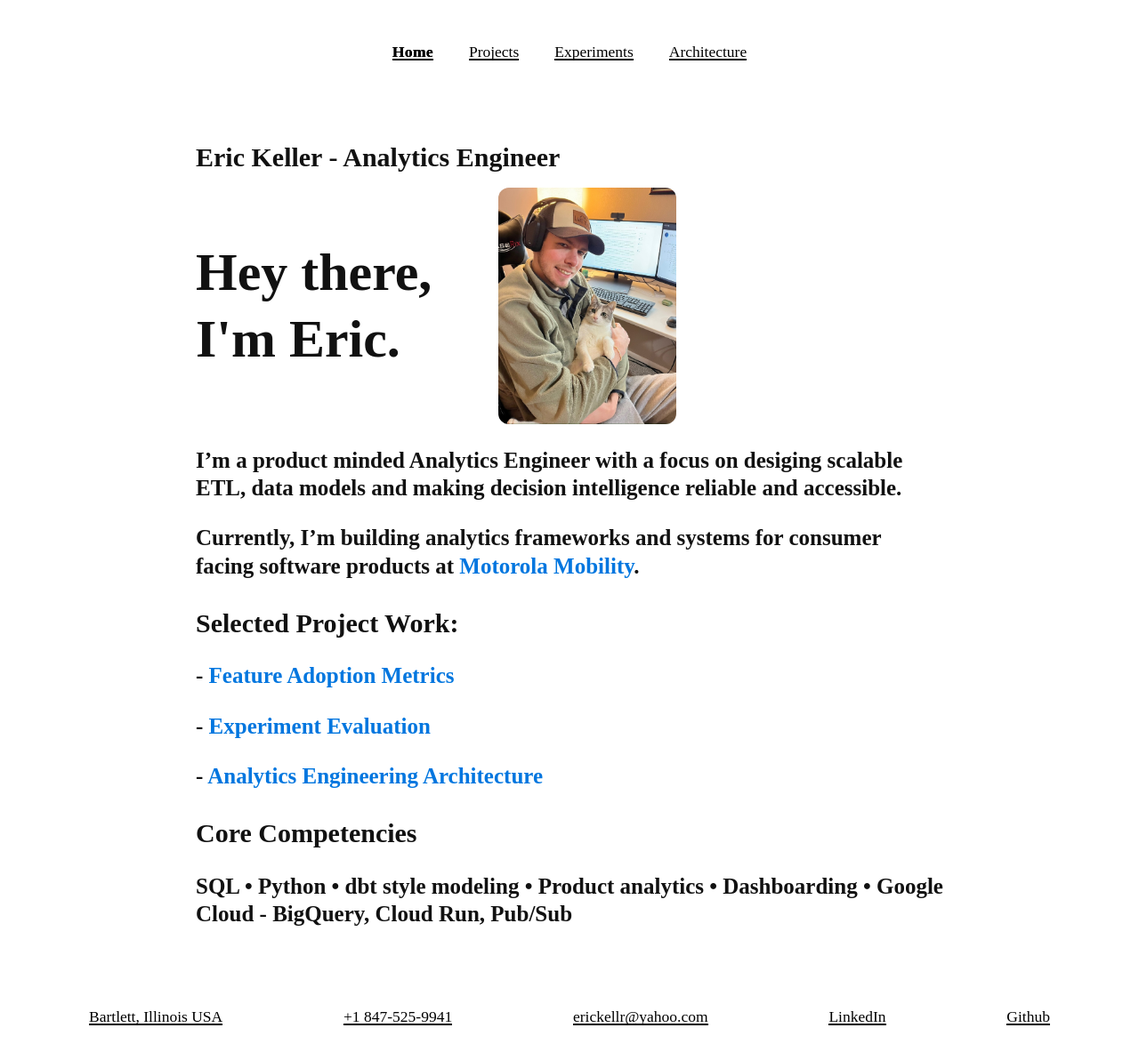
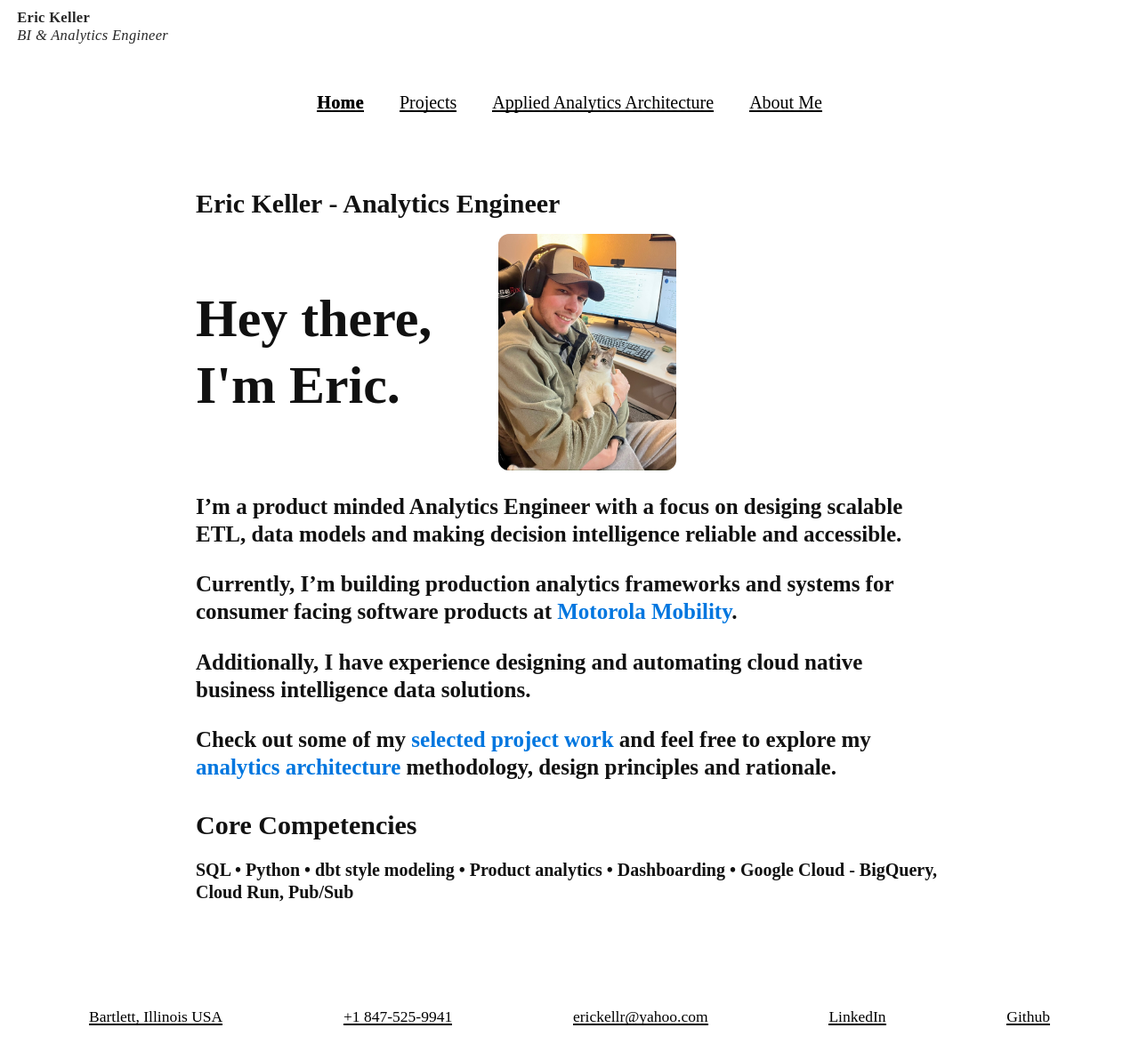
Before and after one commit to 17ekeller/17ekeller.github.io, a Jekyll site: the page built from index.md, in a window 1280 px wide and 1234 px high. Shown: the top 1192 px of the window at 89% size. Built offline with Jekyll 4.4.1, drawn with Linux system fonts in a browser that asks for light colours; nearby versions of some CDN libraries; some web fonts are replaced; our own code applies the rules of GitHub Pages for plain Markdown files; comment, search, counter and statistics services are not loaded.

```diff
--- a/_includes/header.html
+++ b/_includes/header.html
@@ -1,64 +1,110 @@
 <header class="center">
   <div class="desktop-header">
 
+    <!-- Brand -->
+    <div class="header-brand">
+      <span class="brand-text"><b>Eric Keller</b><br><em>BI & Analytics Engineer</em></span>
+    </div>
+
+    <!-- Navigation -->
+    <div class="header-nav">
       <div class="header-each">
-      <h5>
         <a href="{{ '/' | relative_url }}"
            class="{% if page.url == '/' %}active{% endif %}">
           <span>Home</span>
         </a>
-      </h5>
       </div>
 
       <div class="header-each">
-      <h5>
         <a href="{{ '/projects/projects_home/' | relative_url }}"
-           class="{% if page.url contains '/projects/feature-adoption' %}active{% endif %}">
+           class="{% if page.url contains '/projects/' %}active{% endif %}">
           <span>Projects</span>
         </a>
-      </h5>
       </div>
 
       <div class="header-each">
-      <h5>
-        <a href="{{ '/projects/experiment-analysis/' | relative_url }}"
-           class="{% if page.url contains '/projects/experiment-analysis' %}active{% endif %}">
-          <span>Experiments</span>
+        <a href="{{ '/analytics-architecture/' | relative_url }}"
+           class="{% if page.url == '/analytics-architecture/' %}active{% endif %}">
+          <span>Applied Analytics Architecture</span>
         </a>
-      </h5>
       </div>
 
       <div class="header-each">
-      <h5>
-        <a href="{{ '/projects/analytics-architecture/' | relative_url }}"
-           class="{% if page.url contains '/projects/analytics-architecture' %}active{% endif %}">
-          <span>Architecture</span>
+        <a href="{{ '/projects/experiment-analysis/' | relative_url }}"
+           class="{% if page.url contains '/projects/experiment-analysis/' %}active{% endif %}">
+          <span>About Me</span>
         </a>
-      </h5>
+      </div>
     </div>
 
   </div>
 </header>
 
+<style>
 
-<style>/* ===== HEADER FLEX LAYOUT ===== */
+  html, body {
+  margin: 0;
+  padding: 0;
+}
 
+/* ===== HEADER ===== */
+header {
+  position: relative;
+  width: 100%;
+  z-index: 10;
+}
+
+/* ===== DESKTOP HEADER ===== */
 header .desktop-header {
+  max-width: 155em;
+  margin: 0 auto;
+  padding: 0 5%;
+  display: flex;
+  flex-direction: column;
+  gap: 10px;
+}
+
+/* ===== BRAND FIXED FULL LEFT ===== */
+header .header-brand {
+  position: fixed;
+  top: 0;
+  left: 0;
+  width: 100%;          /* covers full viewport width including scrollbars */
+  padding: 10px 0px;
+  background-color: #fff;
+  box-shadow: 0 1px 5px rgba(0,0,0,0.05);
+  z-index: 999;
+  font-size: 0.85em;
+  line-height: 1.2;
+  font-weight: 500;
+  letter-spacing: 0.02em;
+  text-align: left;
+  white-space: normal;
+  box-shadow: none;
+  transition: opacity 0.3s ease, transform 0.3s ease;
+  box-sizing: border-box; /* ensures full coverage */
+}
+
+
+
+/* ===== FADE EFFECT PURE CSS ===== */
+/* The trick: reduce opacity when user scrolls using :not(:root) + scroll container */
+header:has(+ *:not(:root)) .header-brand {
+  opacity: 0.90;
+  transform: scale(0.97);
+}
+
+/* ===== NAVIGATION ===== */
+header .header-nav {
+  margin-top: 100px; /* space below fixed brand */
+  margin-bottom: 30px;
   display: flex;
   justify-content: center;
   gap: 40px;
-    flex-wrap: wrap;
-    max-width: 155em;
-    margin: 30px auto;
-    padding: 0 5%;
+  width: 100%;
 }
 
-header .desktop-header .header-each {
-    text-align: center;
-}
-
-/* ===== LINK STYLE ===== */
-
+/* ===== NAV LINKS ===== */
 header .header-each a {
   text-decoration: none;
   background-image: none;
@@ -67,9 +113,13 @@ header .header-each a {
   position: relative;
 }
 
-/* ===== UNDERLINE ANIMATION — same as footer ===== */
+header .header-each a.active {
+  font-weight: 700;
+  letter-spacing: 0.02em;
+  text-shadow: 0.3px 0 currentColor;
+}
 
-header .header-each span:before {
+header .header-each a span::before {
   content: '';
   position: absolute;
   bottom: 0;
@@ -80,16 +130,11 @@ header .header-each span:before {
   transform: scaleX(1);
 }
 
-header .header-each a:hover span:before {
+header .header-each a:hover span::before {
   transform: scaleX(0);
 }
 
-/* Bold current page in header */
-header .header-each a.active {
-  font-weight: 700;
-  letter-spacing: 0.02em;
-  text-shadow: 0.3px 0 currentColor;
+header .brand-text {
+  display: inline-block;
 }
-
-
 </style>
--- a/index.md
+++ b/index.md
@@ -16,12 +16,11 @@ title: Eric Keller - Analytics Engineer
 
 ### I'm a product minded Analytics Engineer with a focus on desiging scalable ETL, data models and making decision intelligence reliable and accessible.
 
-### Currently, I'm building analytics frameworks and systems for consumer facing software products at <a href="https://www.motorola.com/us/en/homepage" target="_blank" rel="noopener noreferrer">Motorola Mobility</a>.
+### Currently, I'm building production analytics frameworks and systems for consumer facing software products at <a href="https://www.motorola.com/us/en/homepage" target="_blank" rel="noopener noreferrer">Motorola Mobility</a>.
 
-## **Selected Project Work:**
-### - [Feature Adoption Metrics](projects/feature-adoption)
-### - [Experiment Evaluation](projects/experiment-analysis)
-### - [Analytics Engineering Architecture](projects/analytics-architecture)
+### Additionally, I have experience designing and automating cloud native business intelligence data solutions.
+
+### Check out some of my [selected project work](/projects/projects_home) and feel free to explore my [analytics architecture]({{ '/analytics-architecture' | relative_url }}) methodology, design principles and rationale.
 
 ## **Core Competencies**
-### SQL • Python • dbt style modeling • Product analytics • Dashboarding • Google Cloud - BigQuery, Cloud Run, Pub/Sub
+#### SQL • Python • dbt style modeling • Product analytics • Dashboarding • Google Cloud - BigQuery, Cloud Run, Pub/Sub
```
Also changed, not shown: _includes/header copy.html (deleted, +0 -32 lines), analytics-architecture.md (added, +127 -0 lines), 6 other files. Lines whose indentation alone changed are shown as unchanged.
